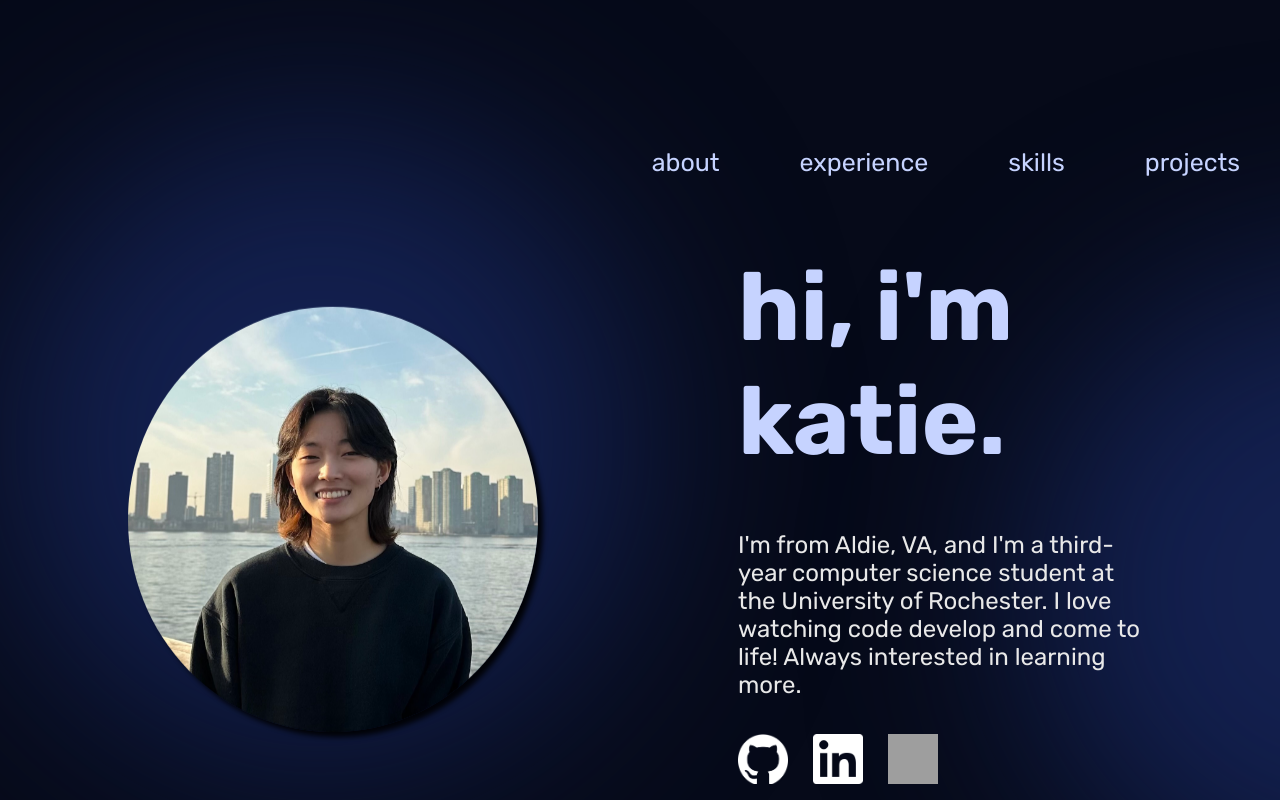
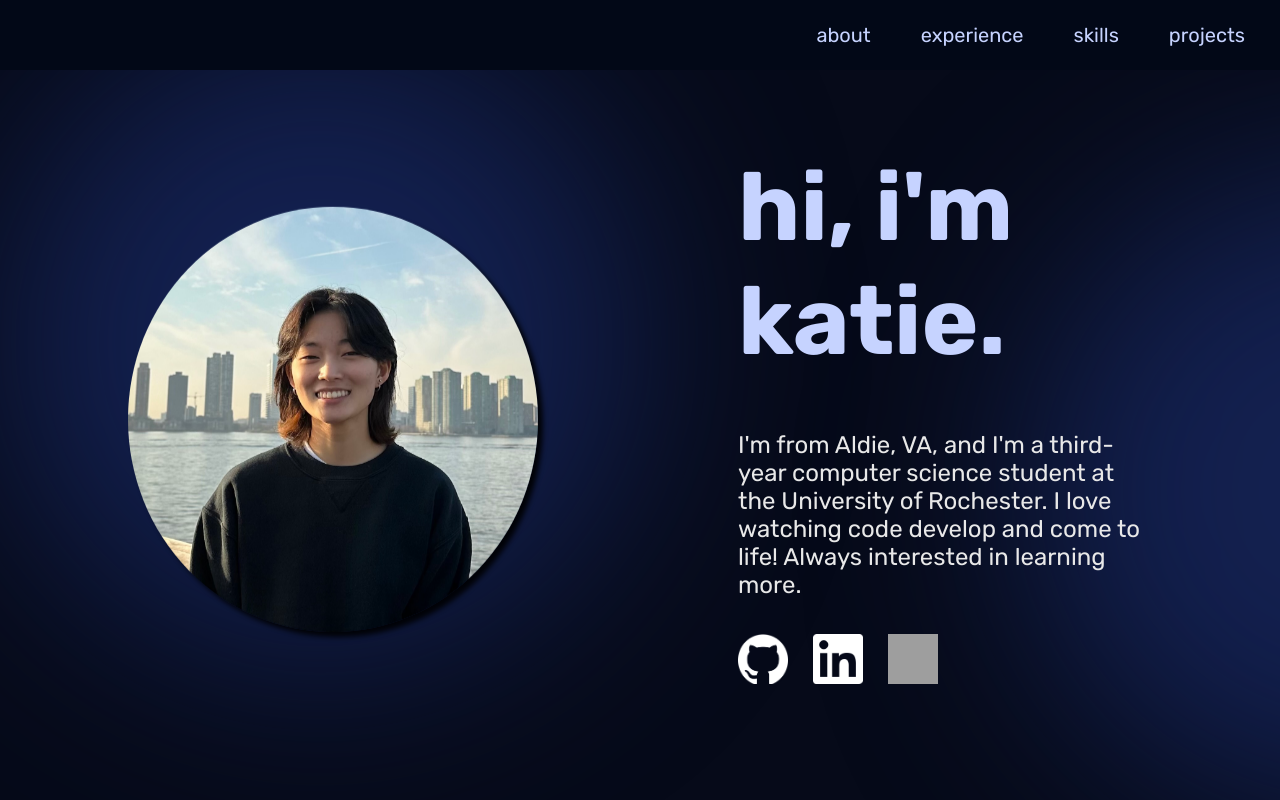
Before and after one commit to k8eseo/personal-website, a React (Vite) app: page / in a window 1280 px wide. Shown: the top 800 px of the page. Built offline with nearby package versions, Linux system fonts and the light colour scheme; grey boxes are pictures that could not be loaded.

Commit message:
Added burger on window resize

```diff
--- a/src/components/NavBar/NavBar.jsx
+++ b/src/components/NavBar/NavBar.jsx
@@ -1,13 +1,37 @@
+import { useState } from 'react';
+
 import styles from './NavBar.module.css'
 
+import burgerIcon from '../../assets/img/burger.png'
+
 function NavBar() {
+
+    const [menuOpen, setMenuOpen] = useState(false);
+
+    const handleMenuOpen = () => {
+        setMenuOpen(!menuOpen);
+    }
+
+    const closeMenu = () => {
+        setMenuOpen(false);
+    };
+
     return(
-        <div className={styles.navbar}>
-            <a href="#">about</a>
-            <a href="#experience">experience</a>
-            <a href="#skills">skills</a>
-            <a href="#projects">projects</a>
-        </div>
+        <nav>
+            <div className={styles.container}>
+                <a href="#">about</a>
+                <a href="#experience">experience</a>
+                <a href="#skills">skills</a>
+                <a href="#projects">projects</a>
+            </div>
+            <img className={styles.burger} src={burgerIcon} width="35" onClick={handleMenuOpen}></img>
+            <div className={`${styles.burgerMenu} ${menuOpen ? styles.active : ""}`}>
+                <a href="#" onClick={closeMenu}>about</a>
+                <a href="#experience" onClick={closeMenu}>experience</a>
+                <a href="#skills" onClick={closeMenu}>skills</a>
+                <a href="#projects" onClick={closeMenu}>projects</a>
+            </div>
+        </nav>
     );
 }
 
--- a/src/components/NavBar/NavBar.module.css
+++ b/src/components/NavBar/NavBar.module.css
@@ -1,36 +1,99 @@
 @import "../../vars.css";
 
-.navbar {
-    font-size: 25px;
-    margin-top: 0px;
+* {
+    margin: 0;
+    padding: 0;
+    box-sizing: border-box;
+}
+
+nav {
+    font-size: 20px;
+    position: fixed;
+    top: 0;
+    left: 0;
+    right: 0;
+    z-index: 2;
+    padding-top: 25px;
+    padding-bottom: 25px;
+    padding-right: 10px;
+    background-color: var(--navbar-color);
     display: flex;
     justify-content: flex-end;
     align-items: center;
-    height: 100px;
-    position: sticky;
-    z-index: 2;
-    animation: transitionIn 0.7s ease-in-out both;
-    animation-delay: 0.9s;
+    height: 70px;
 }
 
-@keyframes transitionIn {
-    0% {
-        opacity: 0;
-        transform: translateY(-30px);
+.container {
+    height: 100%;
+    display: flex;
+    flex-direction: row;
+    align-items: center;
+}
+
+nav a {
+    display: inline-block;
+    height: 100%;
+    margin: 0 25px;
+    display: flex;
+    align-items: center;
+    text-decoration: none;
+    color: var(--primary-text-color);
+}
+
+nav a:hover {
+    transform: scale(1.06);
+    transition: transform 0.2s ease-in-out;
+    filter: brightness(80%);
+}
+
+nav .burger {
+    display: none;
+    position: relative;
+    margin-right: 10px;
+    z-index: 20;
+}
+
+nav .burger:hover {
+    cursor: pointer;
+}
+
+nav .burgerMenu {
+    position: fixed;
+    z-index: 10;
+    top: 0;
+    right: 0;
+    bottom: 0;
+    width: 200px;
+    background-color: var(--navbar-color);
+    flex-direction: column;
+    align-items: flex-end;
+    padding-top: 70px;
+    transform: translateX(100%);
+    transition: transform 0.3s ease-in-out;
+}
+
+.burgerMenu.active {
+    transform: translateX(0);
+    box-shadow: -5px 0 5px var(--shadow-color);
+}
+
+nav .burgerMenu a {
+    display: inline-block;
+    height: auto;
+    margin-top: 25px;
+}
+
+nav .burgerMenu a:hover {
+    transform: scale(1.03);
+}
+
+@media (max-width: 950px) {
+    .container {
+        display: none;
     }
 
-    100% {
-        opacity: 1;
-        transform: translateY(0px);
+    nav .burger {
+        display: flex;
+        position: fixed;
     }
 }
-
-a {
-    text-decoration: none;
-    color: var(--primary-text-color);
-    padding: 0px 40px 0px 40px;
-}
-
-a:visited { text-decoration: none; color: var(--primary-text-color); }
-a:hover { text-decoration: none; color: var(--primary-text-color) }
-a:focus { text-decoration: none; color: var(--primary-text-color); }
```
